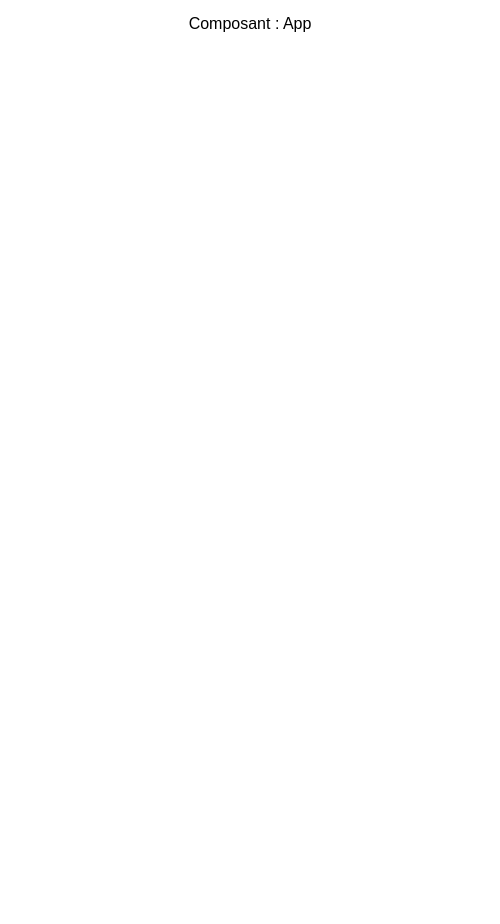
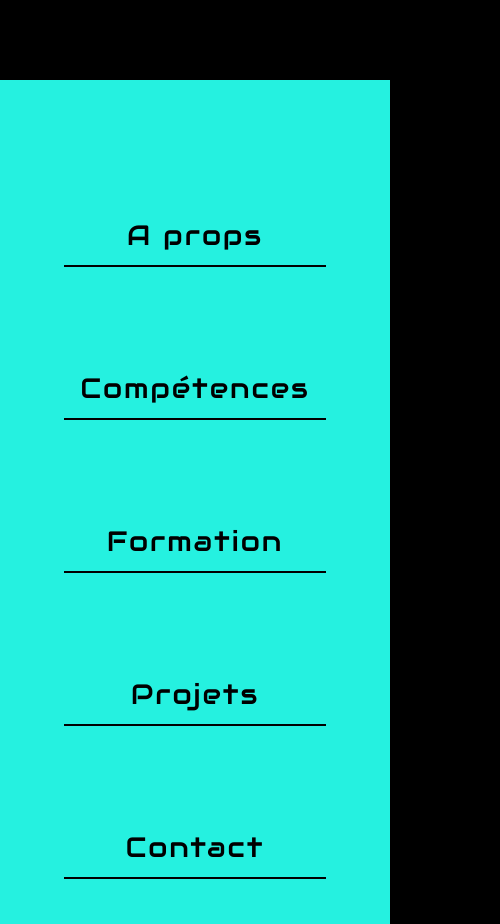
Before and after one commit to julien-gabard/Portfolio, a React app: page / in a window 390 px wide. Shown: the whole page, 500 px wide, since content can reach past the window. Before the commit the page ends 844 px from the top, so only its background shows below. Built offline with nearby package versions, Linux system fonts and the light colour scheme.

Commit message:
start board menu mobile todo

```diff
--- /dev/null
+++ b/src/components/App/app.scss
@@ -0,0 +1 @@
+@import'src/styles/_vars';
--- a/src/components/App/index.js
+++ b/src/components/App/index.js
@@ -1,13 +1,16 @@
 // == Import npm
 import React from 'react';
 
+// == Import components
+import Board from 'src/components/Board';
+
 // == Import scss
-import './styles.scss';
+import './app.scss';
 
 // == Composant
 const App = () => (
   <div className="app">
-    <h1>Composant : App</h1>
+    <Board />
   </div>
 );
 
--- a/src/components/App/styles.scss
+++ /dev/null
@@ -1,9 +0,0 @@
-.app {
-  width: 500px;
-  margin: 1em auto;
-  text-align: center;
-}
-
-.app img {
-  max-width: 150px;
-}
--- /dev/null
+++ b/src/components/Board/board.scss
@@ -0,0 +1,24 @@
+@import'src/styles/_vars';
+
+.board {
+  background-color: rgb(37, 241, 224);
+  text-align: center;
+  font-size: 28px;
+  margin-top: 5rem;
+  height: 100vh;
+  display: flex;
+  justify-content: center;
+
+  .board__ul {
+    margin-top: 5rem;
+    display: flex;
+    flex-direction: column;
+    justify-content: space-around;
+
+    .board__li {
+      letter-spacing: 2px;
+      padding: 1rem;
+      border-bottom: 2px solid black;
+    }
+  }
+}
--- /dev/null
+++ b/src/components/Board/index.js
@@ -0,0 +1,21 @@
+// == Import npm
+import React from 'react';
+
+// == Import scss
+import './board.scss';
+
+// == Component
+const Board = () => (
+  <div className="board">
+    <ul className="board__ul">
+      <li className="board__li">A props</li>
+      <li className="board__li">Compétences</li>
+      <li className="board__li">Formation</li>
+      <li className="board__li">Projets</li>
+      <li className="board__li">Contact</li>
+    </ul>
+  </div>
+);
+
+// == Export
+export default Board;
--- a/src/index.js
+++ b/src/index.js
@@ -8,7 +8,7 @@ import store from 'src/store';
 
 // == Import : local
 // Composants
-import App from 'src/components/App';
+import App from 'src/containers/App';
 
 // == Render
 // 1. Élément React racine (celui qui contient l'ensemble de l'app)
--- a/src/reducers/boardReducer.js
+++ b/src/reducers/App.js
@@ -2,10 +2,10 @@ const initialState = {
   // Todo...
 };
 
-const boardReducer = (state = initialState, action = {}) => {
+const App = (state = initialState, action = {}) => {
   switch (action.type) {
     default: return state;
   }
 };
 
-export default boardReducer;
+export default App;
--- a/src/store/index.js
+++ b/src/store/index.js
@@ -1,7 +1,7 @@
 import { createStore } from 'redux';
 import { devToolsEnhancer } from 'redux-devtools-extension';
 
-import reducer from 'src/reducers/boardReducer';
+import reducer from 'src/reducers/App';
 
 const store = createStore(
   // reducer
--- a/src/styles/index.scss
+++ b/src/styles/index.scss
@@ -1,8 +1,14 @@
 @import 'reset';
 @import 'vars';
 
+@font-face {
+  font-family: 'Audiowide';
+  src: url('../assets/fonts/Audiowide-Regular.ttf');
+}
+
 body {
-  font-family: sans-serif;
+  font-family: 'Audiowide', sans-serif;
+  background-color: black;
 }
 
 /*
```
Also changed, not shown: src/assets/fonts/Audiowide-Regular.ttf (added).
